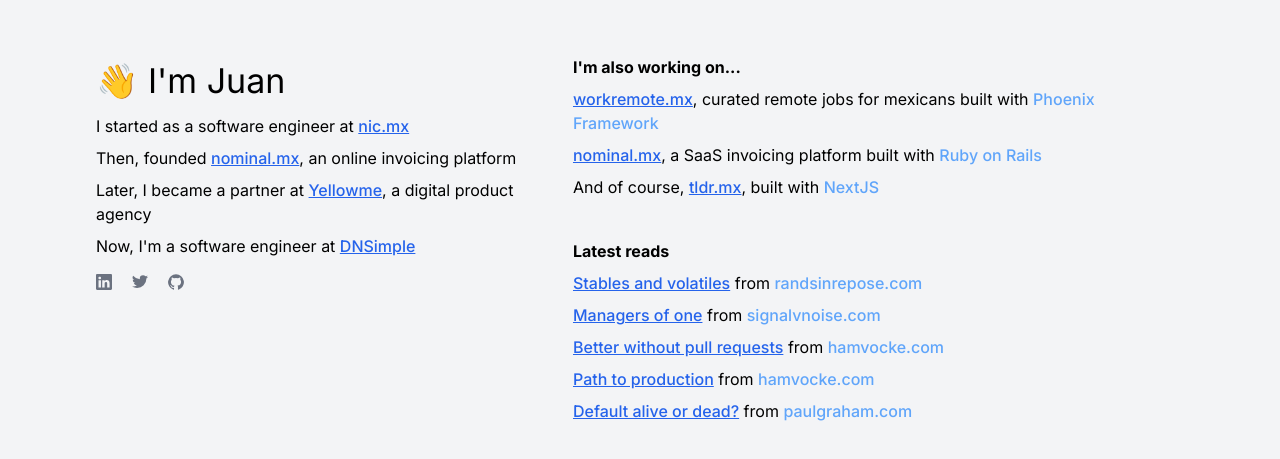
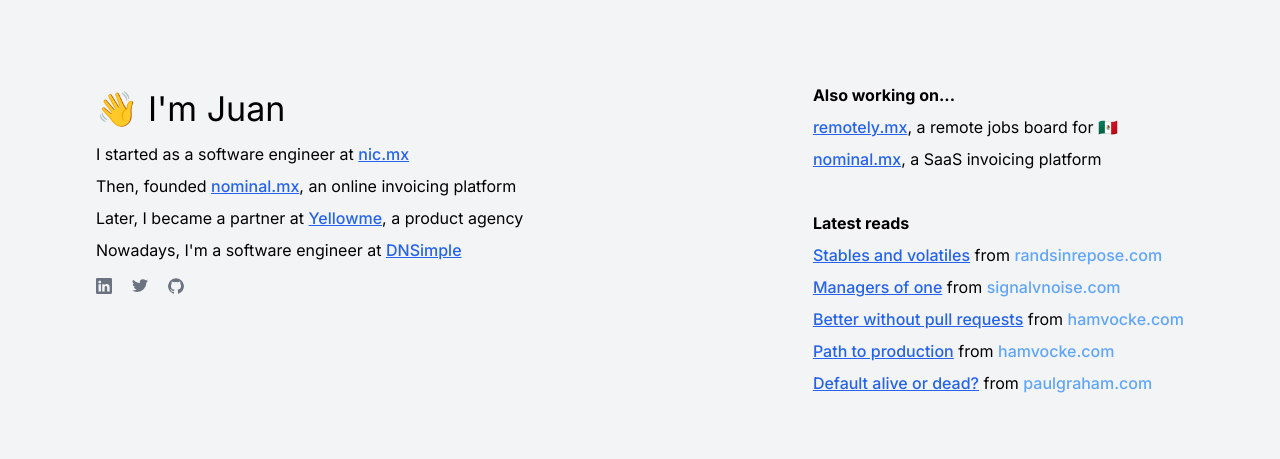
Before and after one commit to juankuquintana/tldr.mx, a Next.js app: page / in a window 1280 px wide. Shown: the part 157-616 px from the top of the page. Built offline with nearby package versions, Linux system fonts and the light colour scheme.

Commit message:
Improve copy

```diff
--- a/app/layout.tsx
+++ b/app/layout.tsx
@@ -5,7 +5,7 @@
 const inter = Inter({ subsets: ['latin'] })
 
 export const metadata: Metadata = {
-  title: 'TL;DR',
+  title: 'tl;dr',
   description: 'Human & Engineer. A coding passionate.',
 }
 
--- a/app/page.tsx
+++ b/app/page.tsx
@@ -1,6 +1,6 @@
 export default function Home() {
   return (
-    <main className="md:h-screen flex mx-6 mt-10 md:mt-0 md:items-center md:mx-24">
+    <main className="md:h-screen flex mx-6 mt-10 md:mt-0 md:items-center md:mx-12 lg:mx-24 2xl:mx-80">
       <div className="w-screen flex flex-col md:flex-row md:justify-between">
         <div className="md:hidden mt-2 mb-8">——</div>
         <div>
@@ -12,10 +12,10 @@
             Then, founded <a className="font-medium text-blue-600 underline hover:no-underline" href="https://nominal.mx/" target="_blank">nominal.mx</a>, an online invoicing platform
           </p>
           <p className="mb-2">
-            Later, I became a partner at <a className="font-medium text-blue-600 underline hover:no-underline" href="https://yellow.me/" target="_blank">Yellowme</a>, a digital product agency
+            Later, I became a partner at <a className="font-medium text-blue-600 underline hover:no-underline" href="https://yellow.me/" target="_blank">Yellowme</a>, a product agency
           </p>
           <p>
-            Now, I&apos;m a software engineer at <a className="font-medium text-blue-600 underline hover:no-underline" href="https://dnsimple.com/" target="_blank">DNSimple</a>
+            Nowadays, I&apos;m a software engineer at <a className="font-medium text-blue-600 underline hover:no-underline" href="https://dnsimple.com/" target="_blank">DNSimple</a>
           </p>
           <div className="flex pt-4 sm:mt-0">
             <a href="https://www.linkedin.com/in/juankuquintana/" target="_blank" className="text-gray-500 hover:text-gray-900">
@@ -40,15 +40,12 @@
         </div>
         <div className="mt-10 md:mt-0">
           <div className="mb-10 md:mb-15">
-            <h3 className="font-bold mb-2">I&apos;m also working on...</h3>
+            <h3 className="font-bold mb-2">Also working on...</h3>
             <p className="mb-2">
-              <a className="font-medium text-blue-600 underline hover:no-underline" href="https://workremote.mx" target="_blank">workremote.mx</a>, curated remote jobs for mexicans built with <a className="font-medium text-blue-400 hover:no-underline" href="https://www.phoenixframework.org/" target="_blank">Phoenix Framework</a>
+              <a className="font-medium text-blue-600 underline hover:no-underline" href="https://remotely.mx" target="_blank">remotely.mx</a>, a remote jobs board for 🇲🇽
             </p>
             <p className="mb-2">
-              <a className="font-medium text-blue-600 underline hover:no-underline" href="https://nominal.mx" target="_blank">nominal.mx</a>, a SaaS invoicing platform built with <a className="font-medium text-blue-400 hover:no-underline" href="https://rubyonrails.org/" target="_blank">Ruby on Rails</a>
-            </p>
-            <p className="mb-2">
-              And of course, <a className="font-medium text-blue-600 underline hover:no-underline" href="https://tldr.mx">tldr.mx</a>, built with <a className="font-medium text-blue-400 hover:no-underline" href="https://nextjs.org/" target="_blank">NextJS</a>
+              <a className="font-medium text-blue-600 underline hover:no-underline" href="https://nominal.mx" target="_blank">nominal.mx</a>, a SaaS invoicing platform
             </p>
           </div>
           <div>
```
